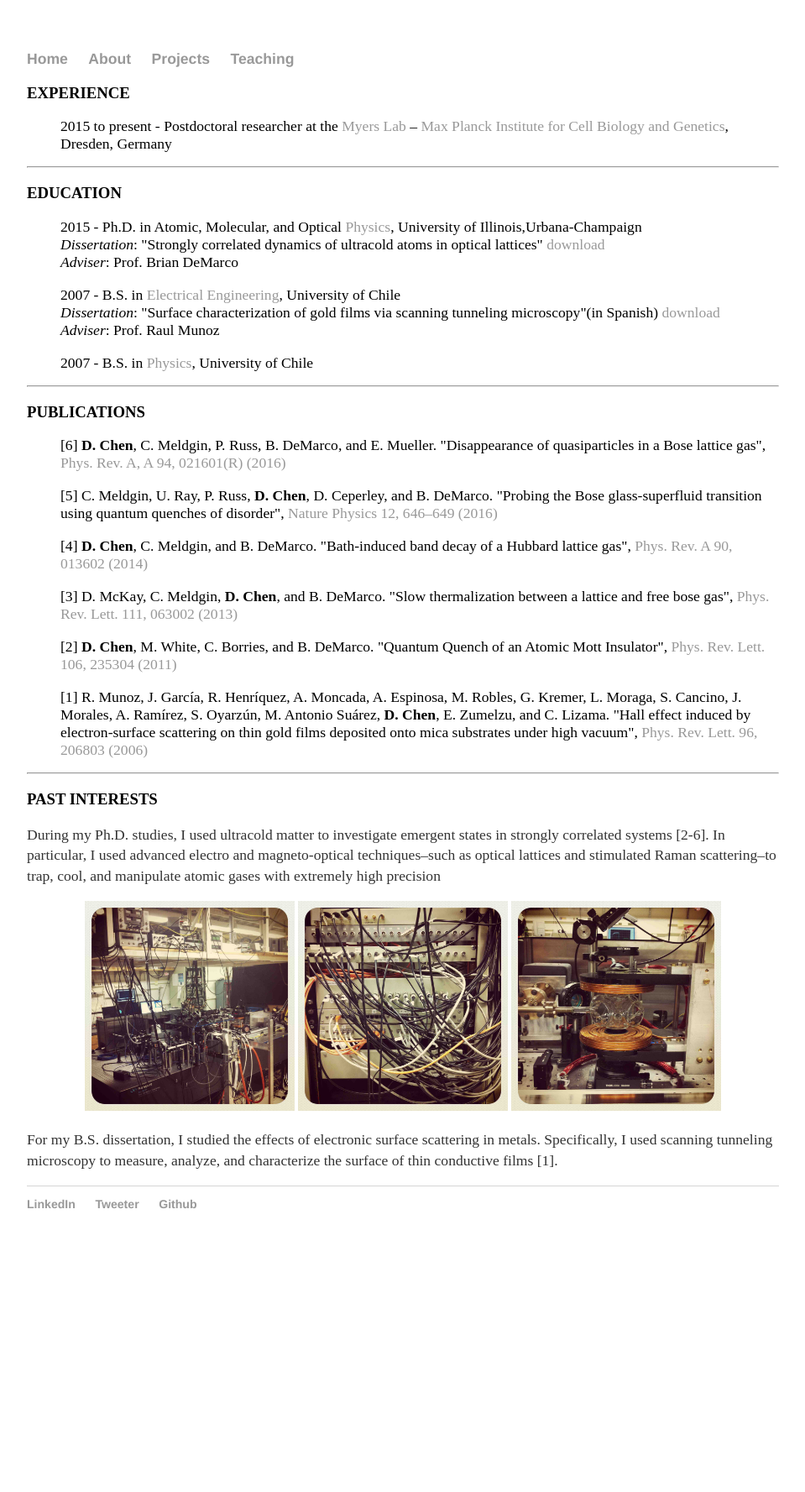
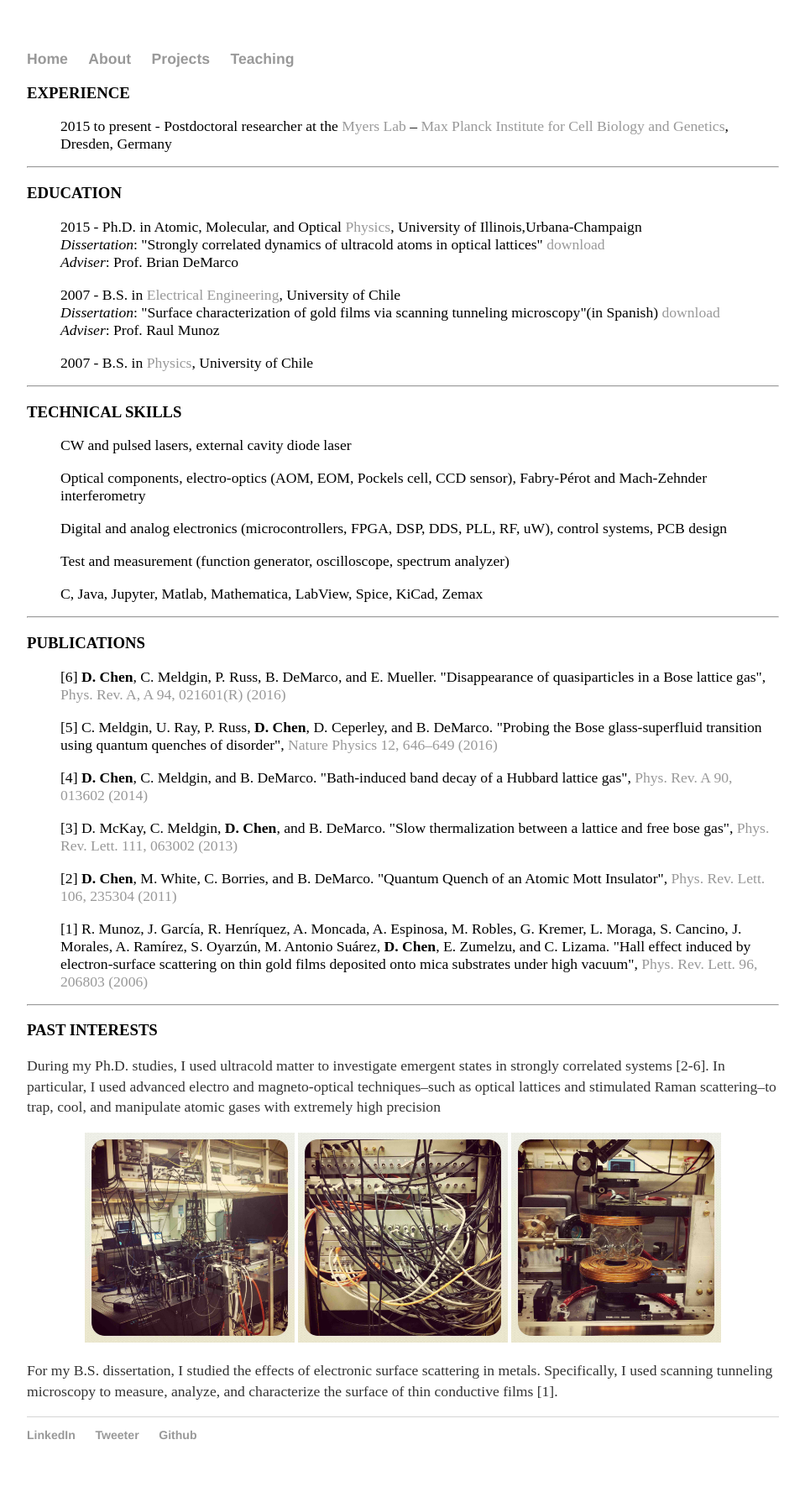
Before and after one commit to davidchenlee/davidchenlee.github.io, a Jekyll site: the page built from about/about.html, in a window 1280 px wide. Shown: the whole page at 84% size, without its empty margins (160-1119 px from the left). Built offline with Jekyll 4.4.1, drawn with Linux system fonts in a browser that asks for light colours; before the commit the page ends 1502 px from its top, so only the background shows below that.

```diff
--- a/_layouts/default.html
+++ b/_layouts/default.html
@@ -10,7 +10,7 @@
 	    		<ul>
 	        		<li><a href="/">Home</a></li>
 		        	<li><a href="/about/about">About</a></li>
-							<li><a href="/teaching/projects">Projects</a></li>
+							<li><a href="/projects">Projects</a></li>
 							<li><a href="/teaching/teaching">Teaching</a></li>
 	    		</ul>
 			</nav>
--- a/about/about.html
+++ b/about/about.html
@@ -3,6 +3,7 @@ layout: default
 title: David Chen
 ---
 <!--<img src="/images/Chen-head-shot.jpg" alt="head-shot" style="width:100px">-->
+
 
 <h3>EXPERIENCE</h3>
 <ul style="list-style-type:none">
@@ -25,8 +26,20 @@ title: David Chen
 
     <li>2007 - B.S. in <a href="http://www.dfi.uchile.cl/en/">Physics</a>, University of Chile</li>
 </ul>
+<hr>
 
+
+<h3>TECHNICAL SKILLS</h3>
+<ul style="list-style-type:none">
+  <li>CW and pulsed lasers, external cavity diode laser</li>
+  <br><li>Optical components, electro-optics (AOM, EOM, Pockels cell, CCD sensor), Fabry-Pérot and Mach-Zehnder interferometry</li>
+  <br><li>Digital and analog electronics (microcontrollers, FPGA, DSP, DDS, PLL, RF, uW), control systems, PCB design</li>
+  <br><li>Test and measurement (function generator, oscilloscope, spectrum analyzer)</li>
+  <br><li>C, Java, Jupyter, Matlab, Mathematica, LabView, Spice, KiCad, Zemax</li>
+</ul>
 <hr>
+
+
 <h3>PUBLICATIONS</h3>
 <ul style="list-style-type:none">
   <li>[6] <b>D. Chen</b>, C. Meldgin, P. Russ, B. DeMarco, and E. Mueller. "Disappearance of quasiparticles in a Bose lattice gas", <a href="https://journals.aps.org/pra/abstract/10.1103/PhysRevA.94.021601">Phys. Rev. A, A 94, 021601(R) (2016)</a></li><br>
@@ -35,8 +48,8 @@ title: David Chen
 	<li>[2] <b>D. Chen</b>, M. White, C. Borries, and B. DeMarco. "Quantum Quench of an Atomic Mott Insulator", <a href="https://journals.aps.org/prl/abstract/10.1103/PhysRevLett.106.235304">Phys. Rev. Lett. 106, 235304 (2011)</a></li><br>
 	<li>[1] R. Munoz, J. García, R. Henríquez, A. Moncada, A. Espinosa, M. Robles, G. Kremer, L. Moraga, S. Cancino, J. Morales, A. Ramírez, S. Oyarzún, M. Antonio Suárez, <b>D. Chen</b>, E. Zumelzu, and C. Lizama. "Hall effect induced by electron-surface scattering on thin gold films deposited onto mica substrates under high vacuum", <a href="https://journals.aps.org/prl/abstract/10.1103/PhysRevLett.96.206803">Phys. Rev. Lett. 96, 206803 (2006)</a></li>
 </ul>
+<hr>
 
-<hr>
 <h3>PAST INTERESTS</h3>
 <p>During my Ph.D. studies, I used ultracold matter to investigate emergent states in strongly correlated systems [2-6]. In particular, I used advanced electro and magneto-optical techniques–such as optical lattices and stimulated Raman scattering–to trap, cool, and manipulate atomic gases with extremely high precision</p>
 
--- a/projects.html
+++ b/projects.html
@@ -2,3 +2,5 @@
 layout: default
 title: David Chen
 ---
+
+Nanosecond photon counter, SRS, HDD shutter, fuzzy logic
```
Also changed, not shown: index.html (+4 -4 lines), teaching/teaching.html (+12 -4 lines).
